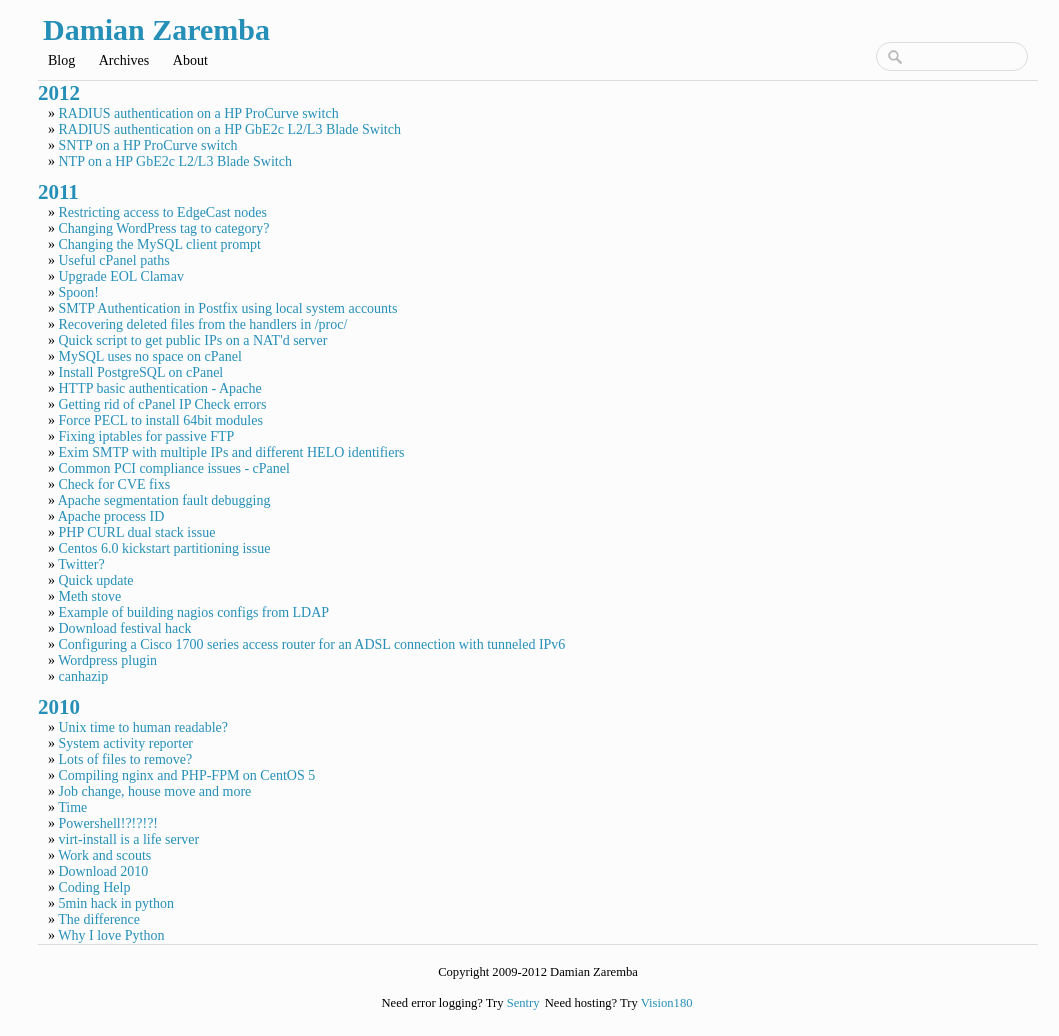
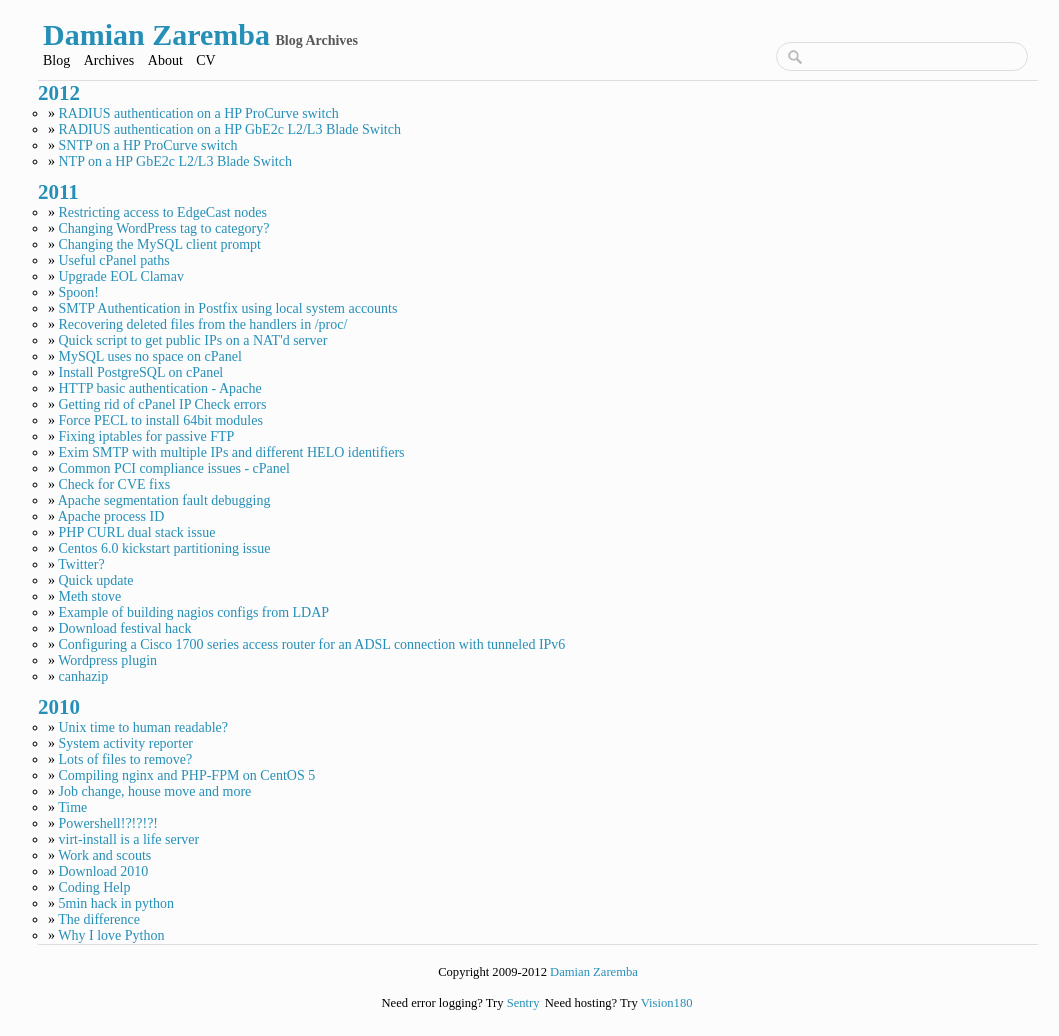
Before and after one commit to DamianZaremba/damianzaremba.co.uk, a Jekyll site: the page built from content/archives/index.html, in a window 1280 px wide. Shown: the whole page, without its empty margins (102-1161 px from the left). Built offline with Jekyll 4.4.1, drawn with Linux system fonts in a browser that asks for light colours; nearby versions of some CDN libraries; Markdown is read by kramdown in place of the engine named in the settings; comment, search, counter and statistics services are not loaded.

Commit message:
Misc style changes

```diff
--- a/content/_layouts/default.html
+++ b/content/_layouts/default.html
@@ -78,13 +78,14 @@
 
 <body>
     <header>
-        <h1><a href="/">Damian Zaremba</a></h1>
+        <h1><a href="/">Damian Zaremba</a> <span>{{ page.title }}</span></h1>
 
         <nav class="menu">
             <ul class="main">
                <li><a href="/">Blog</a></li>
                <li><a href="/archives">Archives</a></li>
                <li><a href="/about">About</a></li>
+               <li><a href="/cv">CV</a></li>
             </ul>
         </nav>
 
@@ -101,7 +102,7 @@
 </div>
 
 <footer>
-    <p class="copyright">Copyright 2009-{{ site.time | date: "%Y" }} Damian Zaremba</p>
+    <p class="copyright">Copyright 2009-{{ site.time | date: "%Y" }} <a href="http://damianzaremba.co.uk">Damian Zaremba</a></p>
     <p class="ads">
         <ul class="ads">
             <li>Need error logging? Try <a href="https://getsentry.com/signup/r_D0ZW/">Sentry</a></li>
@@ -110,7 +111,6 @@
     </p>
 </footer>
 
-<script src="/assests/js/jquery.fancybox.pack.js"></script>
 <script src="//ajax.googleapis.com/ajax/libs/jquery/1.7/jquery.min.js"></script>
 <!--[if lt IE 9]>
 <script src="//html5shiv.googlecode.com/svn/trunk/html5.js"></script>
--- a/content/archives/index.html
+++ b/content/archives/index.html
@@ -1,6 +1,6 @@
 ---
 layout: default
-title: Archives
+title: Blog Archives
 description: Damian Zaremba's Blog Archives
 ---
 
--- a/content/assests/css/main.css
+++ b/content/assests/css/main.css
@@ -12,6 +12,11 @@ a {
 
 p {
     padding: 5px;
+}
+
+ul li {
+    list-style: circle;
+
 }
 
 body {
@@ -29,16 +34,19 @@ div#content {
 h1 {
     font-size: 1.8em;
     color: #258FB8;
+    margin-top: 5px;
 }
 
 h2 {
     font-size: 1.5em;
     color: #258FB8;
+    margin-top: 5px;
 }
 
 h3 {
     font-size: 1.3em;
     color: #258FB8;
+    margin-top: 5px;
 }
 
 /* Header stuff */
@@ -82,15 +90,21 @@ header h1 a {
     color: #258FB8;
 }
 
+header h1 span {
+    color: #585858;
+    font-size: 14px;
+    margin-left: -2px;
+}
+
 /* Header nav stuff */
 header nav {
     margin-top: 20px;
-    margin-left: 10px;
+    margin-left: 5px;
     float: left;
 }
 
 header nav > ul > li {
-    margin-right: 20px;
+    margin-right: 10px;
     display: -moz-inline-box;
     -moz-box-orient: vertical;
     display: inline-block;
@@ -141,7 +155,7 @@ header .search input[type="text"] {
     background: url('/assests/images/search.png') 10px center no-repeat #FCFCFC;
     border: 1px solid #ddd;
     padding: 6px 15px 6px 35px;
-    width: 100px;
+    width: 200px;
     -moz-transition: 0.3s;
     -webkit-transition: 0.3s;
     -o-transition: 0.3s;
@@ -282,7 +296,7 @@ ul#archives {
     list-style: none;
 }
 
-ul#archives li {
+ul#archives >li {
     margin-left: 10px;
 }
 
```
